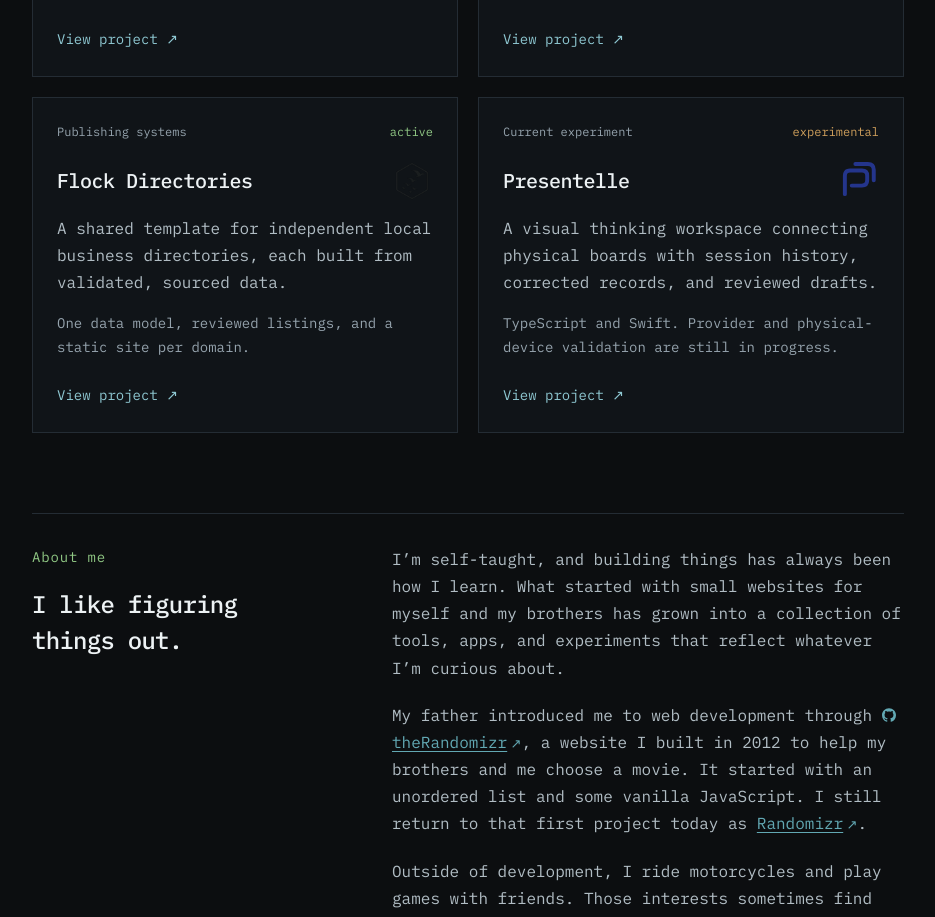
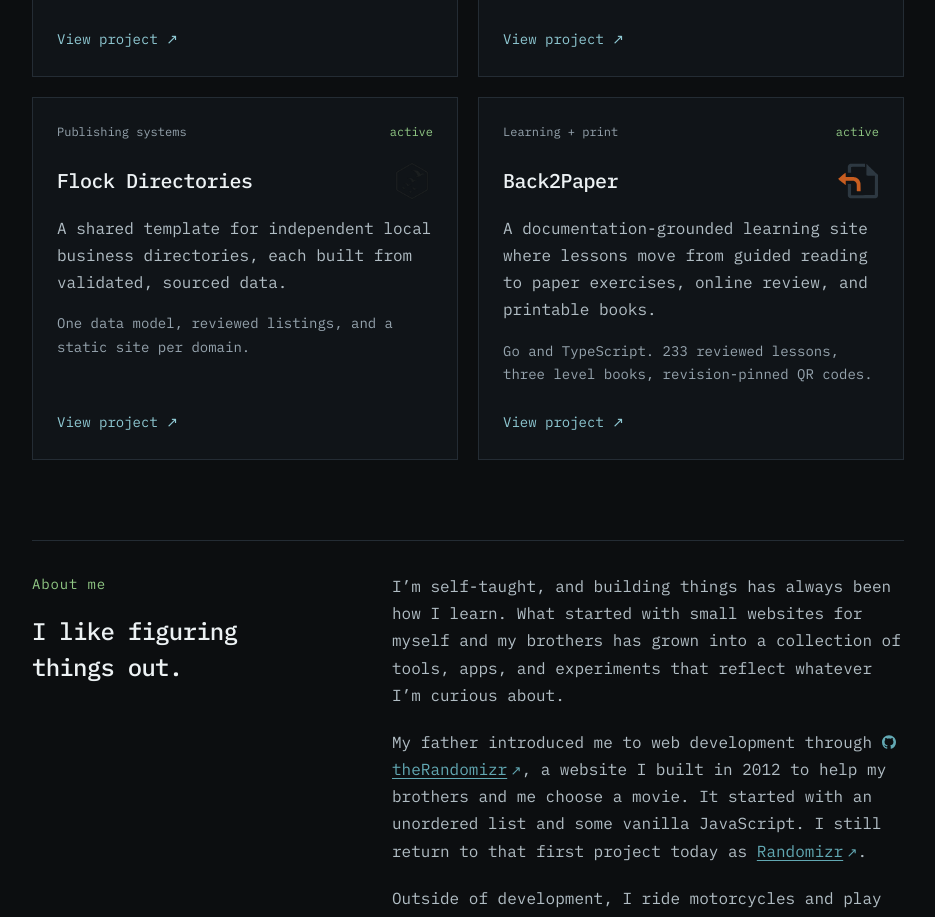
Before and after one commit to ryvrook/aidensmithdev-new-portfolio, a Next.js app: page / in a window 1280 px wide. Shown: the part 1640-2557 px from the top of the page, without its empty margins (172-1107 px from the left). Built offline with nearby package versions, Linux system fonts and the light colour scheme.

Commit message:
Add Back2Paper

```diff
--- a/app/page.tsx
+++ b/app/page.tsx
@@ -10,7 +10,7 @@
   { slug: 'enterprise-vectordns', focus: 'Infrastructure', description: 'Domain monitoring built to distinguish real DNS, certificate, and WHOIS changes from noise.', detail: 'Go services, monitoring history, and account workflows.' },
   { slug: 'corvid-platform', focus: 'Connected products', description: 'One operator workspace connecting business discovery, website audits, leads, and site production.', detail: 'Shared workflows across independently running products.' },
   { slug: 'flock-directories', focus: 'Publishing systems', description: 'A shared template for independent local business directories, each built from validated, sourced data.', detail: 'One data model, reviewed listings, and a static site per domain.' },
-  { slug: 'presentelle', focus: 'Current experiment', description: 'A visual thinking workspace connecting physical boards with session history, corrected records, and reviewed drafts.', detail: 'TypeScript and Swift. Provider and physical-device validation are still in progress.' },
+  { slug: 'back2paper', focus: 'Learning + print', description: 'A documentation-grounded learning site where lessons move from guided reading to paper exercises, online review, and printable books.', detail: 'Go and TypeScript. 233 reviewed lessons, three level books, revision-pinned QR codes.' },
 ];
 
 export default function HomePage() {
--- a/data/projects.ts
+++ b/data/projects.ts
@@ -28,6 +28,36 @@
 
 export const projects: Project[] = [
   {
+    slug: 'back2paper',
+    name: 'Back2Paper',
+    status: 'ACTIVE',
+    lang: 'Go / TypeScript',
+    updated: '2026-09-10',
+    complexity: 5,
+    pinned: true,
+    pinnedOrder: 5,
+    image: '/projects/back2paper-logo.svg',
+    summary:
+      'Turns official developer documentation into guided reading, paper-and-pen reasoning, online review, and optional practice, with three consolidated level books that print as real PDFs.',
+    body: [
+      'Back2Paper is a learning site built around the idea that some things stick better when you work them out on paper. Every lesson is grounded in the official documentation for its subject, walks the reader through the concept, then hands them a paper exercise before an online review checks their understanding. Reading and printing are free without an account; an account saves progress, bookmarks, notes, and community participation.',
+      'The curriculum covers nine tracks, from web foundations, JavaScript, TypeScript, Go, Python, HTTP, and SQL through development practices and delivery, at Beginner, Intermediate, and Advanced levels. That is 233 published lessons and 291 runnable examples, each snippet extracted from a tested file rather than typed into the prose. Every lesson carries an independent answer-key check and a learning-design review before it is published, and corrections land as new immutable revisions instead of overwriting the old ones.',
+      'The site is a Next.js app over a Go modular monolith: one binary serves the API, runs the background worker, and provides the operator CLI, with PostgreSQL holding sessions, revisions, progress, and search. The content compiler parses Markdown and YAML into both HTML for the reader and Typst for print, so the web pages and the books come from one source model.',
+      'Print is a first-class output rather than a stylesheet. The builder assembles any level, track, or custom selection into an A4 or Letter PDF with embedded fonts, a document outline, and PDF/UA tagging. Each printed lesson carries a QR code pinned to its exact revision, so a reader can scan the page to review online or record the study session, and a newer revision is offered without replacing the one they printed. The three canonical level books run to about 5,500 pages across both paper sizes, and every code panel is checked so it never splits across a page.',
+      'The local build is complete and verified with Go unit and integration suites, cross-browser Playwright runs, accessibility scans, and a PDF pipeline that inspects every specimen. Public release is still ahead: the production domain, editorial sign-off on the policy pages, and a physical print trial remain open.',
+    ],
+    changelog: [
+      { date: '2026-09-10', message: 'rebuilt all six canonical books and recorded final verification and handoff' },
+      { date: '2026-09-10', message: 'added saved collections with revision snapshots and discussion editing' },
+      { date: '2026-09-10', message: 'kept code panels whole on the page and restored missing glyphs in print' },
+      { date: '2026-09-10', message: 'added an official documentation directory with scoped PDF exports' },
+      { date: '2026-09-09', message: 'authored, reviewed, and published all nine Advanced tracks' },
+      { date: '2026-09-09', message: 'built and verified the complete Beginner books in A4 and Letter' },
+      { date: '2026-09-09', message: 'pinned printed QR links and return journeys to the published revision' },
+      { date: '2026-09-09', message: 'added the Go API, worker, content compiler, and Next.js site' },
+    ],
+  },
+  {
     slug: 'presentelle',
     name: 'Presentelle',
     status: 'EXPERIMENTAL',
@@ -35,7 +65,7 @@
     updated: '2026-09-07',
     complexity: 4,
     pinned: true,
-    pinnedOrder: 5,
+    pinnedOrder: 6,
     image: '/projects/presentelle-logo.svg',
     summary:
       'Experimental visual thinking workspace connecting physical boards, a durable working record, and AI-assisted drafts that the user reviews and confirms.',
--- a/data/site.ts
+++ b/data/site.ts
@@ -25,6 +25,12 @@
     'Connecting the Corvid products and improving DNS, certificate, and WHOIS monitoring in Enterprise VectorDNS.',
   ],
   recent: [
+    {
+      date: '2026-09-10',
+      text: 'Finished the local build of Back2Paper, with 233 reviewed lessons across nine tracks and three printable level books.',
+      href: '/projects/back2paper',
+      label: 'Back2Paper',
+    },
     {
       date: '2026-09-05',
       text: 'Polished Roadrunner on mobile with personal parts lists, iPhone photo uploads, and fixes for stalled requests.',
```
Also changed, not shown: public/projects/back2paper-logo.svg (added).
